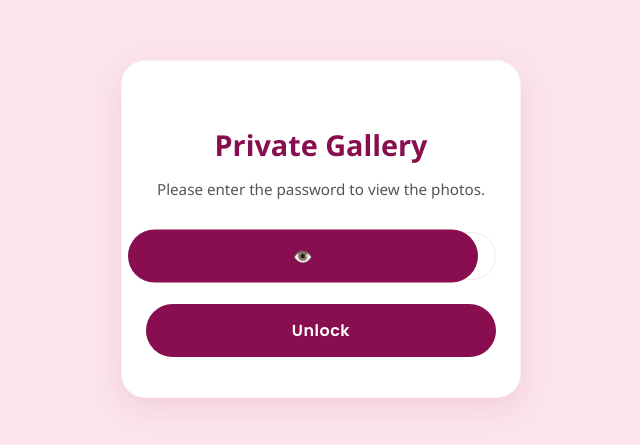
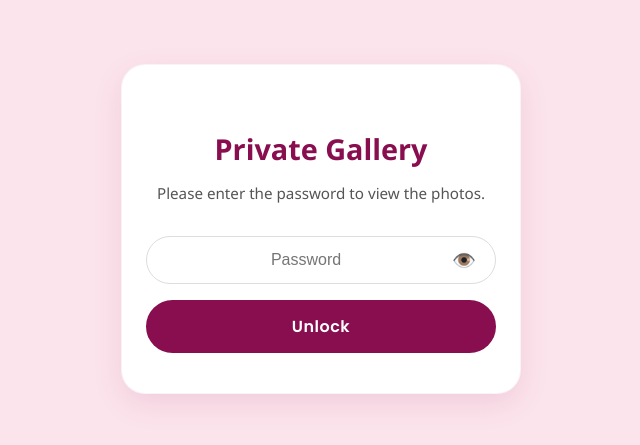
Before and after one commit to dennis090503/wedding-frontend, a React (Create React App) app: page / in a window 1280 px wide. Shown: the part 171-616 px from the top of the page, without its empty margins (319-959 px from the left). Built offline with nearby package versions, Linux system fonts and the light colour scheme; no server answers.

Commit message:
UI Polish: Wedding theme and elegant loader

```diff
--- a/src/App.css
+++ b/src/App.css
@@ -1,4 +1,4 @@
-/* KEEP THESE: Original React Defaults */
+/* --- Original React Defaults --- */
 .App {
   text-align: center;
 }
@@ -14,15 +14,15 @@
   }
 }
 
-/* PASTE NEW THEME BELOW THIS LINE */
-/* --- Global Theme Sync --- */
+/* --- Global Wedding Theme Variables --- */
 :root {
   --wedding-plum: #880e4f;
   --wedding-pink: #fce4ec;
   --wedding-gold: #c2a38a;
+  --input-bg: #ffffff;
 }
 
-/* --- Loader Centering Fix --- */
+/* --- Loader Centering --- */
 .loader-container {
     height: 100vh;
     width: 100vw;
@@ -46,7 +46,7 @@
     animation: App-logo-spin 1s linear infinite;
 }
 
-/* --- Login Screen Theme & Alignment --- */
+/* --- Login Screen Layout --- */
 .login-screen {
     height: 100vh !important;
     width: 100vw !important;
@@ -61,7 +61,7 @@
 }
 
 .login-box {
-    background: white !important; /* Solid white background for the box */
+    background: white !important;
     padding: 2.5rem 1.5rem !important;
     border-radius: 24px !important;
     box-shadow: 0 10px 30px rgba(136, 14, 79, 0.1) !important;
@@ -85,7 +85,7 @@
     line-height: 1.4;
 }
 
-/* --- Mobile Alignment Fix for Form --- */
+/* --- Password Field & Eye Icon Fix --- */
 .login-box form {
     display: flex;
     flex-direction: column;
@@ -93,95 +93,56 @@
     width: 100%;
 }
 
-.login-box input {
-    width: 100% !important;
-    box-sizing: border-box;
-    padding: 14px 20px !important;
-    margin-bottom: 1rem !important;
-    border: 1.5px solid #eee !important;
-    border-radius: 50px !important;
-    outline: none;
-    font-size: 1rem;
-    transition: 0.3s;
-    text-align: center;
-}
-
-.login-box input:focus {
-    border-color: var(--wedding-plum) !important;
-    background: #fff;
-}
-
-.login-box button {
-    width: 100% !important;
-    padding: 14px !important;
-    background-color: var(--wedding-plum) !important;
-    color: white !important;
-    border: none !important;
-    border-radius: 50px !important;
-    cursor: pointer;
-    font-weight: 600;
-    font-size: 1rem;
-    letter-spacing: 0.5px;
-    transition: transform 0.2s, background-color 0.2s;
-}
-
-.login-box button:hover {
-    background-color: #6a0b3d !important;
-    transform: translateY(-2px);
-}
-
-.login-box button:active {
-    transform: translateY(0);
-}
-/* Container to hold both input and eye icon */
 .password-container {
     position: relative;
     width: 100%;
-    display: flex;
-    align-items: center;
     margin-bottom: 1rem;
+    display: block; /* Ensures it takes full width */
 }
 
 .password-container input {
     width: 100% !important;
-    box-sizing: border-box;
-    padding: 14px 50px 14px 20px !important; /* Extra right padding for the eye */
-    margin-bottom: 0 !important;
-    border: 1.5px solid #eee !important;
+    box-sizing: border-box !important;
+    padding: 14px 50px 14px 20px !important; /* Right padding for the eye */
+    border: 1.5px solid #ddd !important;
     border-radius: 50px !important;
-    background-color: white !important; /* Explicitly white */
-    color: #333 !important; /* Dark text for readability */
-    outline: none;
-    font-size: 1rem;
-    transition: 0.3s;
+    background-color: var(--input-bg) !important;
+    color: #333 !important;
+    outline: none !important;
+    font-size: 1rem !important;
     text-align: center;
+    transition: border-color 0.3s;
 }
 
 .password-container input:focus {
     border-color: var(--wedding-plum) !important;
-    box-shadow: 0 0 0 3px rgba(136, 14, 79, 0.1);
 }
 
-/* The Eye Icon Button */
+/* The Eye Icon Button Fix */
 .toggle-password {
-    position: absolute;
-    right: 18px; /* Slightly adjusted placement */
-    top: 50%;
-    transform: translateY(-50%); /* Centers eye vertically */
-    background: transparent !important;
+    position: absolute !important;
+    right: 15px !important;
+    top: 50% !important;
+    transform: translateY(-50%) !important;
+    background: none !important;
     border: none !important;
     width: auto !important;
-    padding: 5px !important; /* Larger touch target for mobile */
+    height: auto !important;
+    padding: 5px !important;
     color: var(--wedding-plum) !important;
-    cursor: pointer;
-    font-size: 1.2rem;
-    z-index: 10;
-}
-.toggle-password:hover {
-    transform: none !important; /* Prevent the hover-up effect of main buttons */
-    opacity: 0.7;
+    cursor: pointer !important;
+    font-size: 1.2rem !important;
+    z-index: 10 !important;
+    box-shadow: none !important; /* Removes button shadows */
+    min-width: unset !important;
 }
 
+.toggle-password:hover {
+    transform: translateY(-50%) scale(1.1) !important;
+    opacity: 0.8;
+}
+
+/* --- Unlock Button --- */
 .unlock-btn {
     width: 100% !important;
     padding: 14px !important;
@@ -193,8 +154,18 @@
     font-weight: 600;
     font-size: 1rem;
     letter-spacing: 0.5px;
-    margin-top: 0.5rem; /* Space between input and button */
+    transition: background-color 0.2s, transform 0.1s;
 }
+
+.unlock-btn:hover {
+    background-color: #6a0b3d !important;
+}
+
+.unlock-btn:active {
+    transform: scale(0.98);
+}
+
+/* --- Animations --- */
 @keyframes App-logo-spin {
     from { transform: rotate(0deg); }
     to { transform: rotate(360deg); }
```
